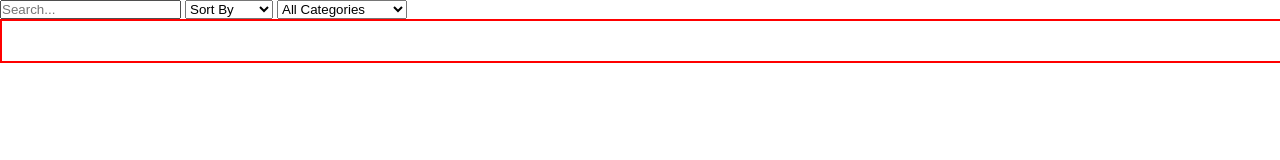
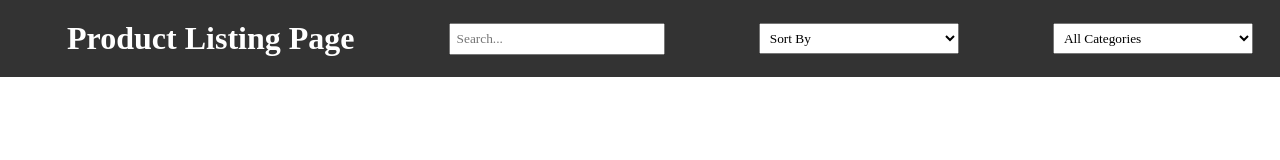
Before and after one commit to thepalbipin/FakeStoreAPI, a plain HTML site: page index.html in a window 1280 px wide. Shown: the top 160 px of the page. Drawn offline with Linux system fonts and the light colour scheme; no server answers.

Commit message:
updated style

```diff
--- a/index.css
+++ b/index.css
@@ -1,14 +1,32 @@
 *{
   margin: 0%;
   padding: 0%;
+  font-family: poppins;
   }
+
+#navbar{
+  width: 100vw;
+  display: flex;
+  flex-direction: row;
+  justify-content: space-around;
+  align-items: center;
+  outline: none;
+  color: white;
+  background-color: #333333;
+  padding: 20px;
+}
+
+#navbar input, select {
+  width: 200px;
+  padding: 6px;
+}
 
 #product-container {
 width: 100vw;
 display: grid;
 grid-template-columns: repeat(4, 1fr);
 gap: 16px;
-border: 2px solid red;
+/* border: 2px solid red; */
 padding: 20px;
 }
 
--- a/index.html
+++ b/index.html
@@ -7,7 +7,8 @@
   <link rel="stylesheet" href="./index.css" >
 </head>
 <body>
-
+  <div id="navbar">
+    <h1>Product Listing Page</h1>
     <input type="text" placeholder="Search..." id="search-input">
 
     <select id="sort-select">
@@ -23,6 +24,7 @@
       <option value="electronics">Electronics</option>
       <option value="jewelery">Jewelry</option>
     </select>
+  </div>
 
     <div id="product-container"></div>
 
```
Lines whose indentation alone changed are shown as unchanged.
